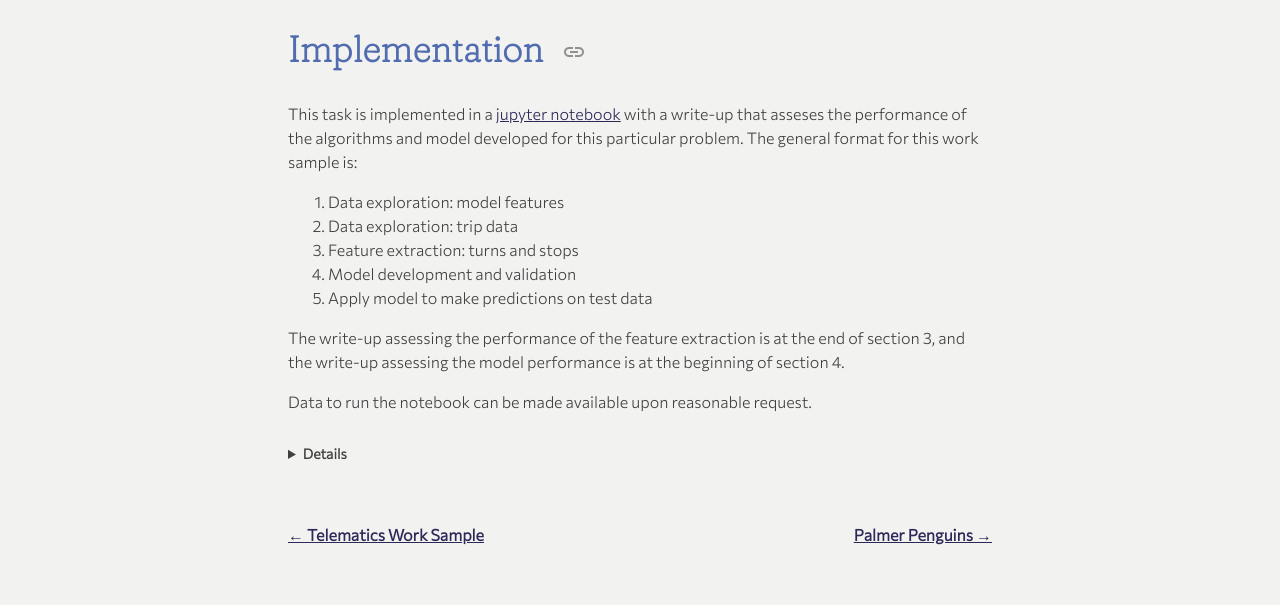
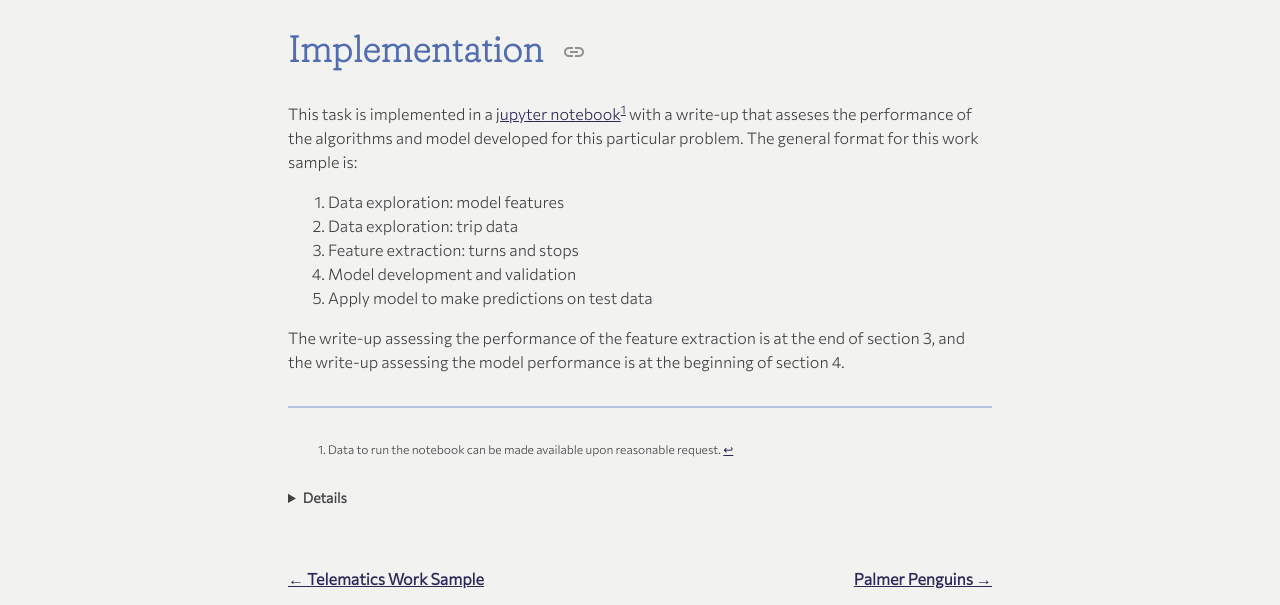
Before and after one commit to SJHageman/SJHageman.github.io, a plain HTML site: page project/telematics/index.html in a window 1280 px wide. Shown: the part 916-1521 px from the top of the page. Drawn offline with nearby package versions, Linux system fonts and the light colour scheme; a web font is replaced by a local one.

Commit message:
change figure

```diff
--- a/project/telematics/index.html
+++ b/project/telematics/index.html
@@ -151,7 +151,7 @@
     </svg></a>
 </h2>
 <p>This task is implemented in a
-<a href="https://github.com/SJHageman/Telematics/blob/main/work_sample.ipynb" target="_blank" rel="noopener">jupyter notebook</a> with a write-up that asseses the performance of the algorithms and model developed for this particular problem.  The general format for this work sample is:</p>
+<a href="https://github.com/SJHageman/Telematics/blob/main/work_sample.ipynb" target="_blank" rel="noopener">jupyter notebook</a><sup id="fnref:1"><a href="#fn:1" class="footnote-ref" role="doc-noteref">1</a></sup> with a write-up that asseses the performance of the algorithms and model developed for this particular problem.  The general format for this work sample is:</p>
 <ol>
 <li>Data exploration: model features</li>
 <li>Data exploration: trip data</li>
@@ -160,7 +160,14 @@
 <li>Apply model to make predictions on test data</li>
 </ol>
 <p>The write-up assessing the performance of the feature extraction is at the end of section 3, and the write-up assessing the model performance is at the beginning of section 4.</p>
-<p>Data to run the notebook can be made available upon reasonable request.</p>
+<section class="footnotes" role="doc-endnotes">
+<hr>
+<ol>
+<li id="fn:1" role="doc-endnote">
+<p>Data to run the notebook can be made available upon reasonable request.&#160;<a href="#fnref:1" class="footnote-backref" role="doc-backlink">&#x21a9;&#xfe0e;</a></p>
+</li>
+</ol>
+</section>
 
 
         <details closed class="f6 fw7 input-reset">
```
